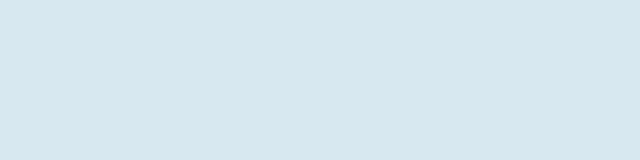
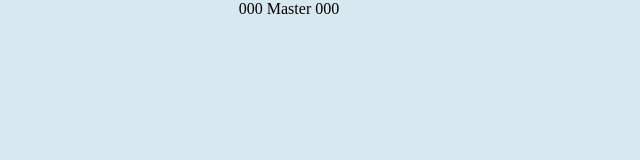
Before and after one commit to LevDziomin/jGuery-test, a plain HTML site: page index.html in a window 1280 px wide. Shown: the top 160 px of the page, without its empty margins (351-991 px from the left). Drawn offline with nearby package versions, Linux system fonts and the light colour scheme.

Commit message:
commetn in to Master

```diff
--- a/index.html
+++ b/index.html
@@ -17,7 +17,7 @@
 </head>
 
 <body>
-
+<p>000 Master 000</p>
 <img id="cloud" name="cloud" src="Img/cloud_03.png"/>
 <img id="back" name="back" src="Img/back_03.png"/>
 <img id="houses" name="houses" src="Img/im_02.png"/>
```
